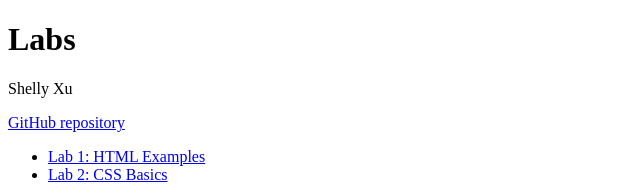
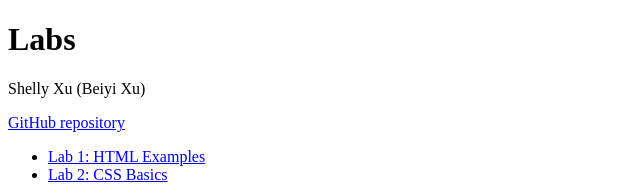
Before and after one commit to shellyxu111/webdev-client, a Next.js app: page /labs in a window 1280 px wide. Shown: the top 184 px of the page, without its empty margins (0-640 px from the left). Built offline with nearby package versions, Linux system fonts and the light colour scheme.

Commit message:
Include roster name Beiyi Xu on Labs page

```diff
--- a/app/labs/page.tsx
+++ b/app/labs/page.tsx
@@ -4,7 +4,7 @@ export default function Labs() {
   return (
     <div id="wd-labs">
       <h1>Labs</h1>
-      <p>Shelly Xu</p>
+      <p>Shelly Xu (Beiyi Xu)</p>
       <p>
         <a id="wd-github" href="https://github.com/shellyxu111/webdev-client">
           GitHub repository
```
